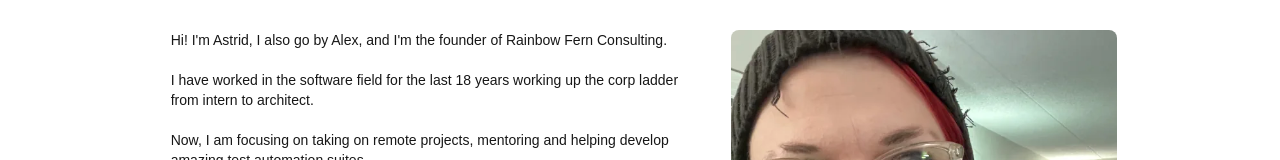
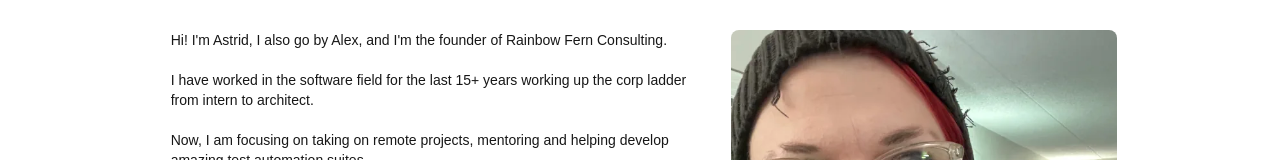
Before and after one commit to distractdiverge/rainbowfern.com-nextjs, a Next.js app: page / in a window 1280 px wide. Shown: the part 158-318 px from the top of the page. Built offline with nearby package versions, Linux system fonts and the light colour scheme.

Commit message:
Updated meta title/description on the home page

```diff
--- a/src/app/page.tsx
+++ b/src/app/page.tsx
@@ -3,8 +3,8 @@ import ServicesHero from '@/components/ServicesHero';
 import type { Metadata } from 'next';
 
 export const metadata: Metadata = {
-  title: 'Alex \'Astrid\' Lapinski | Software & Automation Consultant',
-  description: 'Welcome to the portfolio of Alex Lapinski. Specializing in software development, test automation, and project mentorship with over 18 years of experience.',
+  title: 'Astrid (Alex) Lapinski | Software Architecture & Integration',
+  description: 'Remote software architect & consultant in Philadelphia Area. 15+ years in fintech/healthcare. Enterprise architecture, system integration, technical leadership.',
 };
 
 function App() {
@@ -16,7 +16,7 @@ function App() {
           <img className="float-left mr-5 mb-5 w-[37%] md:w-[40%] md:float-right md:ml-8 rounded-lg"
           src={AboutHeroImage.src} alt="About Hero Image" />
           <p className="mb-5 text-sm">Hi! I&apos;m Astrid, I also go by Alex, and I&apos;m the founder of Rainbow Fern Consulting.</p>
-          <p className="mb-5 text-sm">I have worked in the software field for the last 18 years working up the corp ladder from intern to architect.</p>
+          <p className="mb-5 text-sm">I have worked in the software field for the last 15+ years working up the corp ladder from intern to architect.</p>
           <p className="mb-5 text-sm">Now, I am focusing on taking on remote projects, mentoring and helping develop amazing test automation suites.</p>
           <p className="pb-5 text-sm">Take a look below at some recent projects, or details on what I offer as services.</p>
           <p className="clear-left md:clear-right size-0">&nbsp;</p>
```
